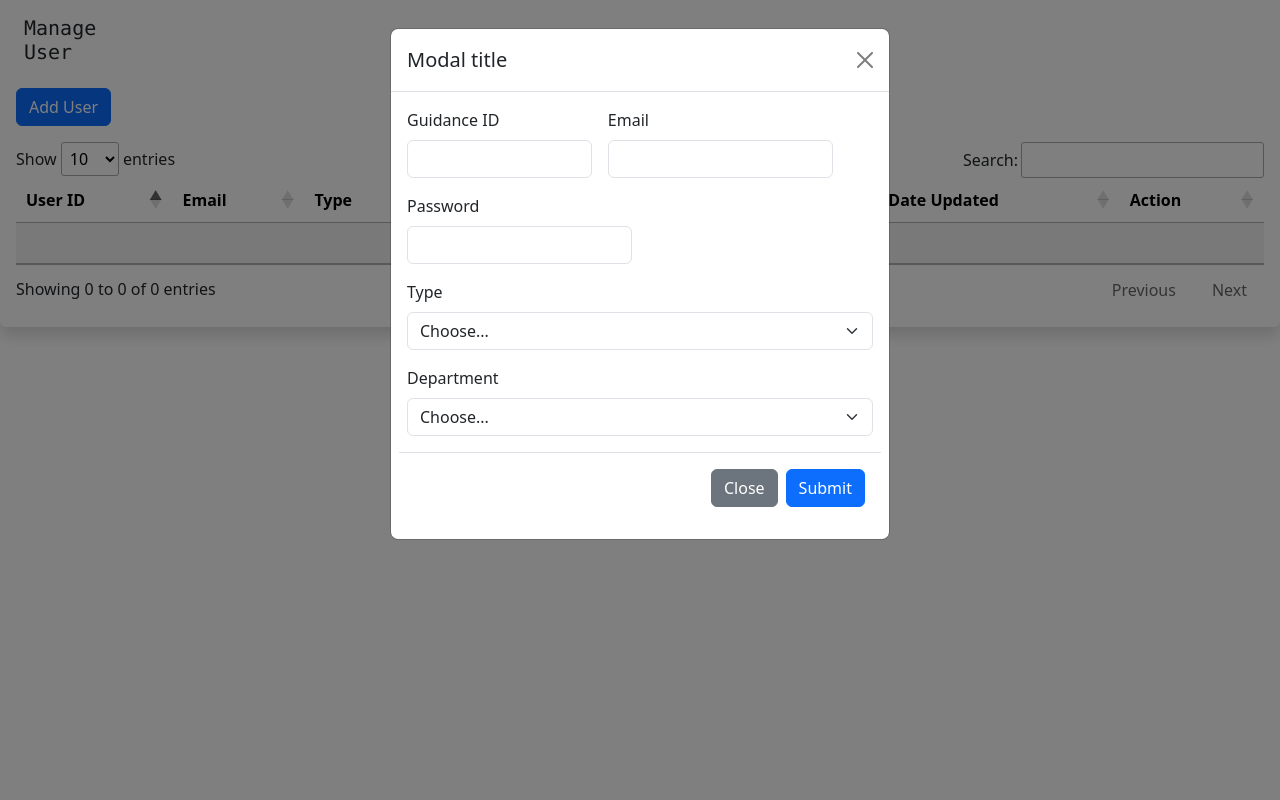
After one commit to jampoool/evaluationSystem, a PHP site: the page made by admin/manageUser copy.php in a window 1280 px wide, after a click on "Add User". The commit adds this page. Run offline with PHP 8.4, Linux system fonts and the light colour scheme; data that the repository does not hold is empty; some libraries are stand-ins or nearby versions.

Commit message:
02/25/24
Modal

```diff
--- a/admin/editdata.php
+++ b/admin/editdata.php
@@ -20,27 +20,27 @@ if(isset($_POST['id'])){
         $html = '<form action="update.php" method="POST">';
         $html .= '<input type="hidden" name="user_id" value="' . $row['user-id'] . '">';
         $html .= '<div class="form-group">';
-        $html .= '<label for="editEmail">Email</label>';
-        $html .= '<input type="email" name="email" class="form-control" id="editEmail" value="' . $row['email'] . '" required>';
+        $html .= '<label for="editEmail" class="form-label">Email</label>';
+        $html .= '<input type="email" name="email" class="form-control mb-2" id="editEmail" value="' . $row['email'] . '" required>';
         $html .= '</div>';
         $html .= '<div class="form-group">';
-        $html .= '<label for="editType">Type</label>';
-        $html .= '<select id="editType" class="form-select" name="editType">';
+        $html .= '<label for="editType" class="form-label">Type</label>';
+        $html .= '<select id="editType" class="form-select mb-2" name="editType">';
         $html .= '<option value="admin" ' . ($row['type'] == 'admin' ? 'selected' : '') . '>admin</option>';
         $html .= '<option value="guidance" ' . ($row['type'] == 'guidance' ? 'selected' : '') . '>guidance</option>';
         $html .= '<option value="student" ' . ($row['type'] == 'student' ? 'selected' : '') . '>student</option>';
         $html .= '</select>';
         $html .= '</div>';
         $html .= '<div class="form-group">';
-        $html .= '<label for="editDepartment">Department</label>';
-        $html .= '<select id="editDepartment" class="form-select" name="editDepartment">';
+        $html .= '<label for="editDepartment" class="form-label">Department</label>';
+        $html .= '<select id="editDepartment" class="form-select mb-2" name="editDepartment">';
         $html .= '<option value="1" ' . ($row['department'] == '1' ? 'selected' : '') . '>Basic Education Department</option>';
         $html .= '<option value="2" ' . ($row['department'] == '2' ? 'selected' : '') . '>Higher Education Department</option>';
         $html .= '</select>';
         $html .= '</div>';
         // Add more fields as needed
 
-        $html .= '<button type="submit" class="btn btn-primary">Update</button>';
+        $html .= '<button type="submit" class="btn btn-primary mt-5">Update</button>';
         $html .= '</form>';
 
         // Output the HTML content
--- /dev/null
+++ b/admin/manageUser copy.php
@@ -0,0 +1,154 @@
+<!DOCTYPE html>
+<html lang="en">
+
+<head>
+    <meta charset="UTF-8">
+    <meta name="viewport" content="width=device-width, initial-scale=1.0">
+    <title>Teacher Evaluation System</title>
+    <link rel="stylesheet" href="css/mGuidance.css">
+
+    <style>
+        .container {
+            background-color: #ffffff;
+        }
+    </style>
+</head>
+
+<body>
+    <div class="container-fluid shadow p-3 mb-5 bg-body rounded">
+        <div class="d-grid gap-2 col-1 mx-2">
+            <h5>
+                <p class="font-monospace">Manage User</p>
+            </h5>
+        </div>
+            <button type="button" class="btn btn-primary mx-auto " data-bs-toggle="modal"
+            data-bs-target="#exampleModal">
+            <i class="fa-solid fa-plus"></i>
+            Add User
+            </button>
+        <div class="modal fade" id="exampleModal" tabindex="-1" aria-labelledby="exampleModalLabel" aria-hidden="true">
+            <div class="modal-dialog">
+                <div class="modal-content">
+                    <div class="modal-header">
+                        <h5 class="modal-title" id="exampleModalLabel">Modal title</h5>
+                        <button type="button" class="btn-close" data-bs-dismiss="modal" aria-label="Close"></button>
+                    </div>
+                    <div class="modal-body">
+                        <div class="form-element">
+                            <form class="row g-3" method="POST">
+                                <div class="col-5">
+                                    <label for="inputID4" class="form-label">Guidance ID</label>
+                                    <input type="text" class="form-control" id="inputID4" name="id">
+                                </div>
+                                <div class="col-md-6">
+                                    <label for="inputEmail4" class="form-label">Email</label>
+                                    <input type="email" class="form-control" id="inputEmail4" name="email">
+                                </div>
+                                <div class="col-md-6">
+                                    <label for="inputPassword4" class="form-label">Password</label>
+                                    <input type="password" class="form-control" id="inputPassword4" name="password">
+                                </div>
+                                <div class="col-12">
+                                    <label for="inputType" class="form-label">Type</label>
+                                    <select id="inputType" class="form-select" name="type">
+                                        <option selected>Choose...</option>
+                                        <option value="admin">admin</option>
+                                        <option value="guidance">guidance</option>
+                                        <option value="student">student</option>
+                                    </select>
+                                </div>
+                                <div class="col-12">
+                                    <label for="inputDepartment" class="form-label">Department</label>
+                                    <select id="inputDepartment" class="form-select" name="department">
+                                        <option selected>Choose...</option>
+                                        <option value="1">Basic Education Department</option>
+                                        <option value="2">Higher Education Department</option>
+                                    </select>
+                                </div>
+                                <div class="modal-footer">
+                                    <button type="button" class="btn btn-secondary" data-bs-dismiss="modal">Close
+                                    </button>
+                                    <button class="btn btn-primary" name="save_changes">Submit</button>
+                                </div>
+                            </form>
+                        </div>
+
+                    </div>
+                </div>
+            </div>
+        </div>
+
+        <div class="modal fade" id="editModal" tabindex="-1" role="dialog" aria-labelledby="ModalLabel"
+            aria-hidden="true">
+            <div class="modal-dialog" role="document">
+                <div class="modal-content">
+                    <div class="modal-header">
+                        <h5 class="modal-title" id="ModalLabel">Edit</h5>
+                        <button type="button" class="close" data-dismiss="modal" aria-label="Close">
+                            <span aria-hidden="true">&times;</span>
+                        </button>
+                    </div>
+                    <div class="modal-body gap-3">
+                        <?php include "editdata.php"; ?>
+                    </div>
+                </div>
+            </div>
+        </div>
+            <div class="mt-3"></div>
+        <table id="example" class="table table-striped" style="width:100%">
+            <thead>
+                <tr>
+                    <th>User ID</th>
+                    <th>Email</th>
+                    <th>Type</th>
+                    <th>Department</th>
+                    <th>Date Created</th>
+                    <th>Date Updated</th>
+                    <th>Action</th>
+                </tr>
+            </thead>
+            <tbody>
+                <?php
+                $sqlquery = mysqli_query($con, "SELECT * FROM user");
+
+                while ($rows = mysqli_fetch_array($sqlquery)) {
+                ?>
+                <tr class="mt-4">
+                    <td><?php echo $rows['user-id']; ?></td>
+                    <td><?php echo $rows['email']; ?></td>
+                    <td><?php echo $rows['type']; ?></td>
+                    <td><?php echo ($rows['department'] == 1) ? 'Basic Education Department' : 'Higher Education
+                        Department'; ?></td>
+                    <td><?php echo $rows['date_created']; ?></td>
+                    <td><?php echo $rows['date_updated']; ?></td>
+                    <td>
+                        <div class="d-inline d-lg-none">
+                            <button class="btn btn-primary btn-sm" id="ellipsisButton">
+                                <i class="fas fa-ellipsis-v"></i>
+                            </button>
+                        </div>
+                        <div class="d-none d-lg-inline">
+                            <button type="button" class="btn btn-primary btn-sm edit-btn" data-bs-toggle="modal"
+                                data-bs-target="#editModal" data-user-id="<?php echo $rows['user-id']; ?>">Edit
+                            </button>
+                            <button type="button" class="btn btn-danger btn-sm">Delete</button>
+                        </div>
+                    </td>
+                </tr>
+                <?php
+                }
+                ?>
+            </tbody>
+        </table>
+
+        <script src="https://ajax.googleapis.com/ajax/libs/jquery/3.7.1/jquery.min.js"></script>
+        <link href="https://cdn.jsdelivr.net/npm/bootstrap@5.3.3/dist/css/bootstrap.min.css" rel="stylesheet" integrity="sha384-QWTKZyjpPEjISv5WaRU9OFeRpok6YctnYmDr5pNlyT2bRjXh0JMhjY6hW+ALEwIH" crossorigin="anonymous">
+        <script src="https://cdn.jsdelivr.net/npm/bootstrap@5.3.3/dist/js/bootstrap.bundle.min.js" integrity="sha384-YvpcrYf0tY3lHB60NNkmXc5s9fDVZLESaAA55NDzOxhy9GkcIdslK1eN7N6jIeHz" crossorigin="anonymous"></script>
+        <link rel="stylesheet" href="https://cdn.datatables.net/2.0.0/css/dataTables.dataTables.css" />
+        <script src="https://cdn.datatables.net/2.0.0/js/dataTables.js"></script>
+
+        <script src="manageUser.js"></script>
+    </div>
+</body>
+
+</html>
--- a/admin/update.php
+++ b/admin/update.php
@@ -19,7 +19,7 @@ if ($_SERVER["REQUEST_METHOD"] == "POST") {
         // Execute the update query
         if (mysqli_query($con, $sql)) {
             // If update successful, redirect to the page where the update was initiated
-            header("Location: http://localhost/evaluationSystem/admin/adminpanel.php");
+            header("Location: http://localhost/evaluationSystem/admin/manageUser.php");
             exit();
         } else {
             // If update fails, display an error message
```
Also changed, not shown: admin/adminpanel.php (+22 -22 lines), admin/manageUser.php (+131 -27 lines).
